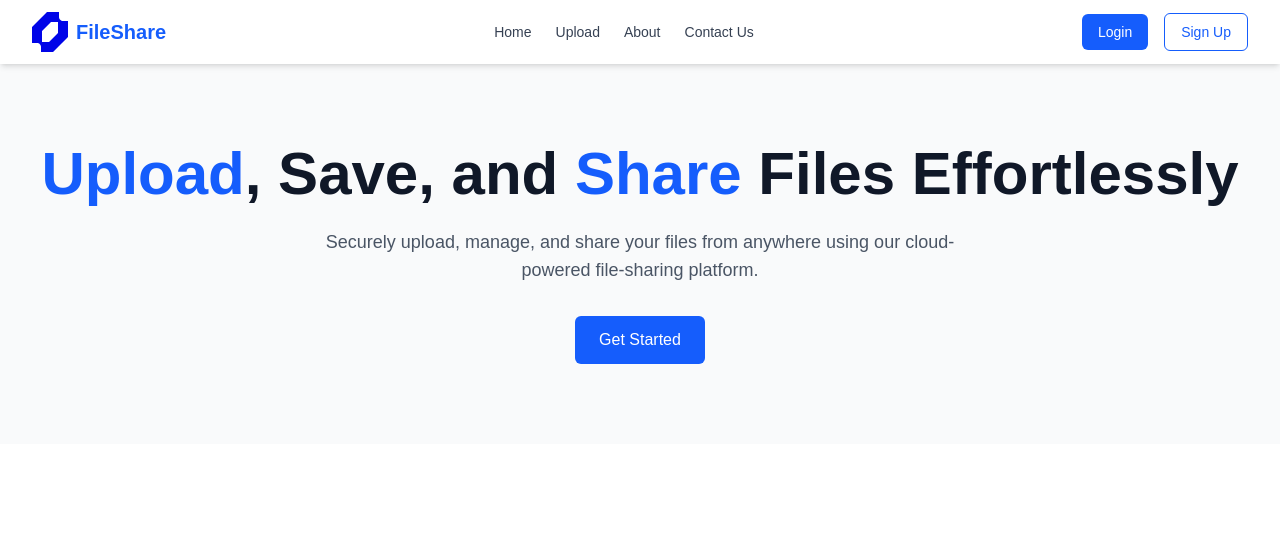
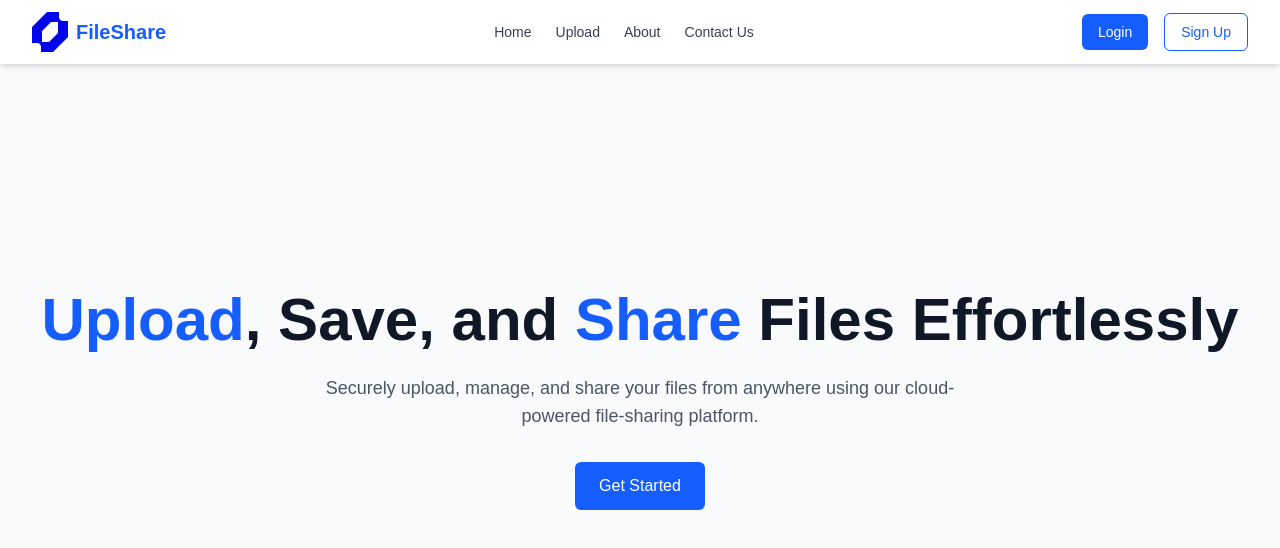
Before and after one commit to Shibin-Poul8/file_sharing_app, a Next.js app: page / in a window 1280 px wide. Shown: the top 548 px of the page. Built offline with nearby package versions, Linux system fonts and the light colour scheme.

Commit message:
Hero changed

```diff
--- a/app/_components/Hero.js
+++ b/app/_components/Hero.js
@@ -4,7 +4,7 @@ import Link from "next/link";
 
 export default function Hero() {
   return (
-    <section className="bg-gray-50 py-20">
+    <section className="fixed inset-0 bg-gray-50 flex items-center z-10">
       <div className="mx-auto max-w-screen-xl px-4 text-center">
         <h1 className="text-4xl font-extrabold text-gray-900 sm:text-5xl lg:text-6xl">
           <span className="text-blue-600">Upload</span>, Save, and{" "}
--- a/package.json
+++ b/package.json
@@ -12,9 +12,9 @@
     "firebase": "^12.3.0",
     "formidable": "^3.5.4",
     "framer-motion": "^12.23.24",
-    "next": "15.5.4",
-    "react": "19.1.0",
-    "react-dom": "19.1.0",
+    "next": "^15.5.4",
+    "react": "^19.1.0",
+    "react-dom": "^19.1.0",
     "react-firebase-hooks": "^5.1.1",
     "resend": "^6.1.3"
   },
```
Also changed, not shown: 1 other file (tests, documents, lock files or other folders).
